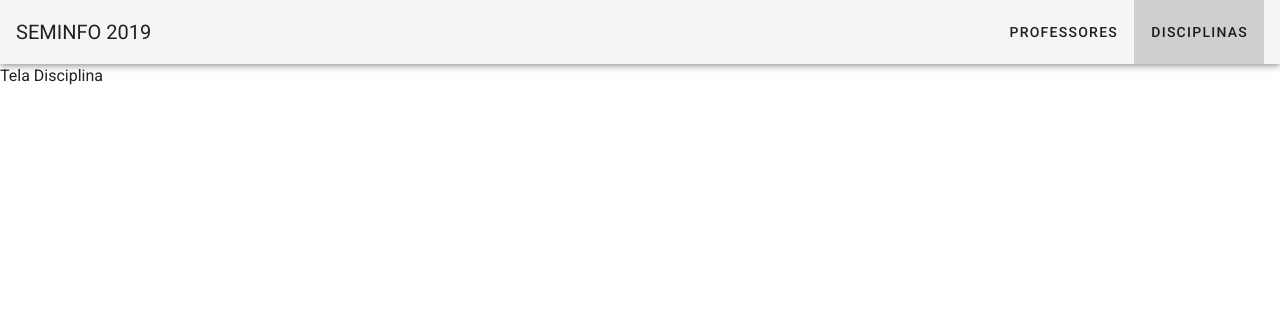
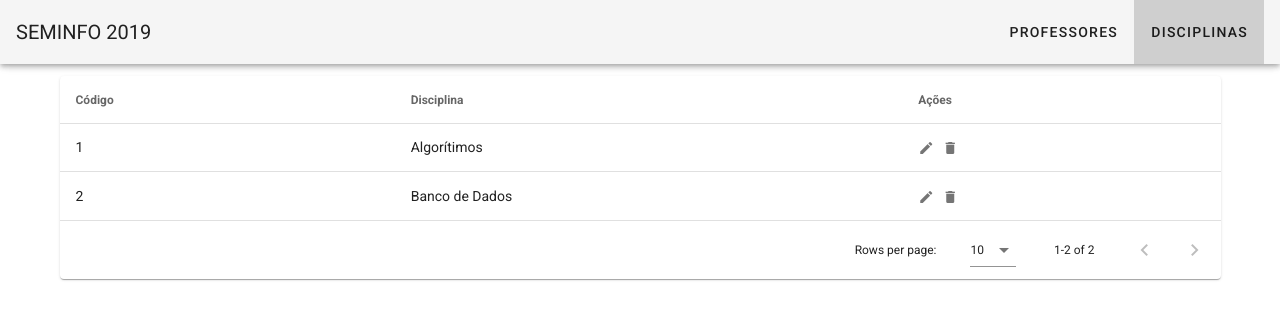
Before and after one commit to sandrohaiden/vue-crud-seminfo-2019, a Vue app: page /disciplinas in a window 1280 px wide. Shown: the top 320 px of the page. Built offline with nearby package versions, Linux system fonts and the light colour scheme; data requests are answered from the project's data file.

Commit message:
Recebendo Dados de uma ¨API¨
Os dados obtidos da "API" estão sendo exibidos em uma tabela.

```diff
--- a/db.json
+++ b/db.json
@@ -1,21 +1,21 @@
 {
     "disciplinas": [
         {
-            "codigo": 1,
+            "id": 1,
             "nome": "Algorítimos"
         },
         {
-            "codigo": 2,
+            "id": 2,
             "nome": "Banco de Dados"
         }
     ],
     "professores": [
         {
-            "codigo": 1,
+            "id": 1,
             "nome": "Professor A"
         },
         {
-            "codigo": 2,
+            "id": 2,
             "nome": "Professor B"
         }
     ]
--- a/src/App.vue
+++ b/src/App.vue
@@ -1,6 +1,6 @@
 <template>
   <v-app>
-    <navbar/>
+    <navbar />
     <v-content>
       <router-view></router-view>
     </v-content>
@@ -8,15 +8,16 @@
 </template>
 
 <script>
-import Navbar from './components/Navbar';
+import Navbar from "./components/Navbar";
 
 export default {
-  name: 'App',
+  name: "App",
   components: {
-    Navbar,
+    Navbar
   },
   data: () => ({
     //
   }),
+  created() {}
 };
 </script>
--- /dev/null
+++ b/src/config.js
@@ -0,0 +1,3 @@
+module.exports = {
+  url: 'http://127.0.0.1:3000',
+};
--- a/src/main.js
+++ b/src/main.js
@@ -2,8 +2,10 @@ import Vue from 'vue'
 import App from './App.vue'
 import router from './router'
 import vuetify from './plugins/vuetify';
+import {url} from '@/config.js';
 
-Vue.config.productionTip = false
+Vue.config.productionTip = false;
+Vue.prototype.url = url;
 
 new Vue({
   router,
--- a/src/views/Disciplinas.vue
+++ b/src/views/Disciplinas.vue
@@ -1,11 +1,53 @@
 <template>
-    <div>
-        Tela Disciplina
-    </div>
+  <v-container>
+    <v-data-table :headers="headers" :items="disciplinas" class="elevation-1">
+      <template v-slot:item.acao="{ item }">
+        <v-icon small class="mr-2">mdi-pencil</v-icon>
+        <v-icon small>mdi-delete</v-icon>
+      </template>
+      <template v-slot:no-data>
+        <v-btn color="primary" @click="initialize">Reset</v-btn>
+      </template>
+    </v-data-table>
+  </v-container>
 </template>
 
 <script>
+import axios from "axios";
+
 export default {
-
-}
+  data() {
+    return {
+      disciplinas: [],
+      headers: [
+        {
+          text: "Código",
+          value: "id"
+        },
+        {
+          text: "Disciplina",
+          value: "nome"
+        },
+        {
+          text: "Ações",
+          value: "acao"
+        }
+      ]
+    };
+  },
+  methods: {
+    getDisciplinas() {
+      axios.get(`${this.url}/disciplinas`).then(result => {
+        console.log(result.data);
+        this.disciplinas = result.data;
+      });
+    },
+    initialize() {
+      this.getDisciplinas();
+    }
+  },
+  created() {
+    this.initialize();
+  }
+};
 </script>
```
